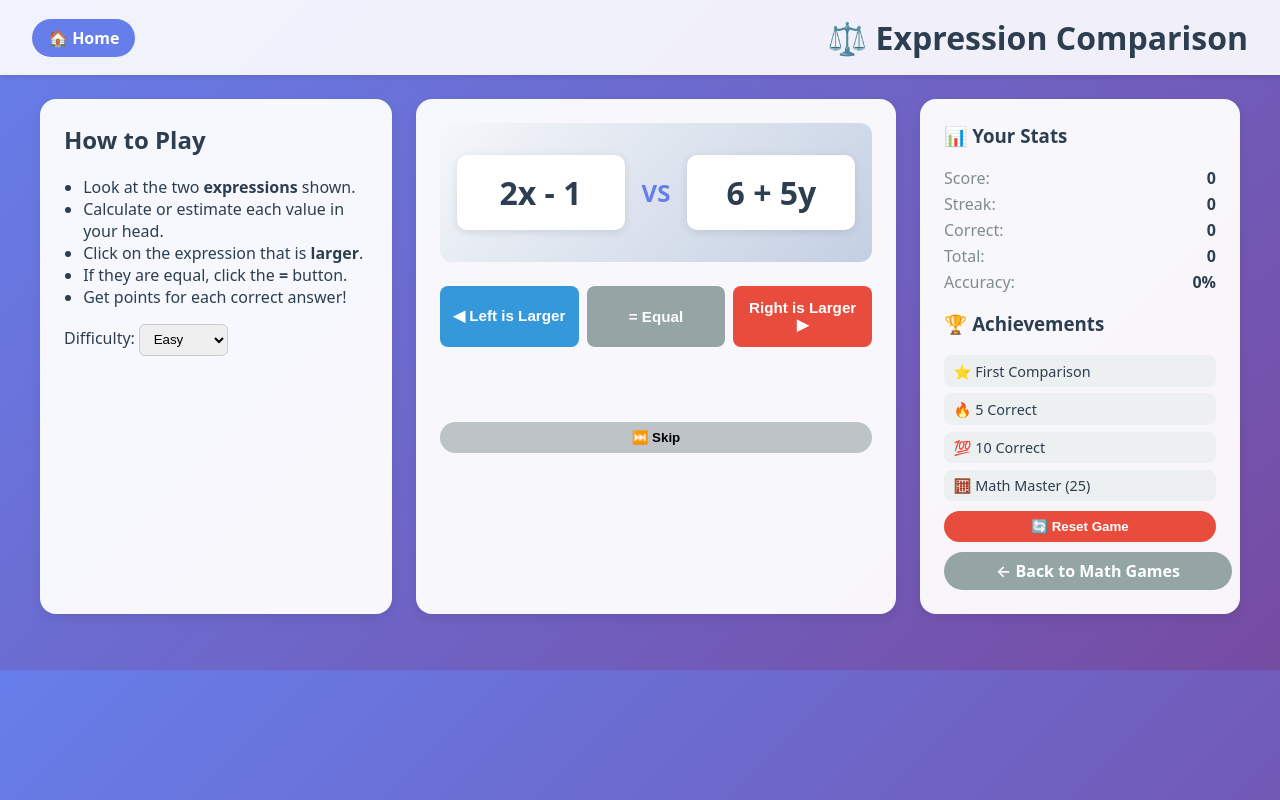
After one commit to rt75272/McAllister, a Flask app: page /expression-comparison in a window 1280 px wide. The commit adds this page. Run offline with Flask 3, Linux system fonts and the light colour scheme.

Commit message:
Expression comparsion

```diff
--- a/math_practice/app.py
+++ b/math_practice/app.py
@@ -319,6 +319,11 @@ def skip():
 def verb_detective():
     return render_template('verb_detective.html')
 
+@app.route('/expression-comparison', methods=['GET'])
+def expression_comparison():
+    """Expression Comparison game page."""
+    return render_template('expression_comparison.html')
+
 # The big red activation button.
 if __name__ == '__main__':
     app.run(debug=True)
--- /dev/null
+++ b/math_practice/static/css/expression_comparison.css
@@ -0,0 +1,270 @@
+body {
+    margin: 0;
+    font-family: system-ui, -apple-system, BlinkMacSystemFont, "Segoe UI", sans-serif;
+    background: linear-gradient(135deg, #667eea 0%, #764ba2 100%);
+    color: #2c3e50;
+}
+
+.nav-header {
+    display: flex;
+    align-items: center;
+    justify-content: space-between;
+    padding: 1rem 2rem;
+    background: rgba(255, 255, 255, 0.9);
+    box-shadow: 0 2px 6px rgba(0,0,0,0.1);
+}
+
+.home-btn {
+    text-decoration: none;
+    padding: 0.5rem 1rem;
+    border-radius: 999px;
+    background: #667eea;
+    color: white;
+    font-weight: 600;
+}
+
+.game-title {
+    margin: 0;
+}
+
+.comparison-container {
+    max-width: 1200px;
+    margin: 1.5rem auto;
+    display: grid;
+    grid-template-columns: 1.1fr 1.5fr 1fr;
+    gap: 1.5rem;
+    padding: 0 1.5rem 2rem;
+}
+
+.instructions-card,
+.game-area,
+.stats-panel {
+    background: rgba(255, 255, 255, 0.95);
+    border-radius: 16px;
+    padding: 1.5rem;
+    box-shadow: 0 4px 12px rgba(0,0,0,0.08);
+}
+
+.instructions-card h2 {
+    margin-top: 0;
+}
+
+.instructions-card ul {
+    padding-left: 1.2rem;
+}
+
+.difficulty-selector {
+    margin-top: 1rem;
+}
+
+.difficulty-selector select {
+    padding: 0.4rem 0.6rem;
+    border-radius: 6px;
+    border: 1px solid #ccc;
+}
+
+.comparison-display {
+    display: flex;
+    align-items: center;
+    justify-content: space-around;
+    gap: 1rem;
+    margin-bottom: 1.5rem;
+    padding: 2rem 1rem;
+    background: linear-gradient(135deg, #f5f7fa 0%, #c3cfe2 100%);
+    border-radius: 12px;
+}
+
+.expression {
+    font-size: 2rem;
+    font-weight: bold;
+    color: #2c3e50;
+    padding: 1rem 1.5rem;
+    background: white;
+    border-radius: 10px;
+    box-shadow: 0 2px 8px rgba(0,0,0,0.1);
+    min-width: 120px;
+    text-align: center;
+    transition: transform 0.2s;
+}
+
+.expression:hover {
+    transform: scale(1.05);
+}
+
+.vs-text {
+    font-size: 1.5rem;
+    font-weight: bold;
+    color: #667eea;
+}
+
+.comparison-buttons {
+    display: flex;
+    gap: 0.5rem;
+    margin-bottom: 1rem;
+}
+
+.compare-btn {
+    flex: 1;
+    padding: 0.8rem;
+    border-radius: 8px;
+    border: none;
+    cursor: pointer;
+    font-weight: 600;
+    font-size: 0.95rem;
+    transition: all 0.2s;
+}
+
+.left-btn {
+    background: #3498db;
+    color: white;
+}
+
+.left-btn:hover {
+    background: #2980b9;
+}
+
+.equal-btn {
+    background: #95a5a6;
+    color: white;
+}
+
+.equal-btn:hover {
+    background: #7f8c8d;
+}
+
+.right-btn {
+    background: #e74c3c;
+    color: white;
+}
+
+.right-btn:hover {
+    background: #c0392b;
+}
+
+.compare-btn.correct {
+    background: #2ecc71 !important;
+    transform: scale(1.05);
+}
+
+.compare-btn.incorrect {
+    background: #e74c3c !important;
+}
+
+.compare-btn:disabled {
+    opacity: 0.6;
+    cursor: not-allowed;
+}
+
+.feedback {
+    min-height: 1.5rem;
+    font-weight: 600;
+    margin-bottom: 0.5rem;
+    text-align: center;
+}
+
+.feedback.correct {
+    color: #27ae60;
+}
+
+.feedback.incorrect {
+    color: #c0392b;
+}
+
+.explanation {
+    min-height: 1.2rem;
+    font-size: 0.9rem;
+    color: #555;
+    text-align: center;
+    margin-bottom: 0.5rem;
+}
+
+.controls {
+    display: flex;
+    gap: 0.5rem;
+}
+
+.control-btn {
+    flex: 1;
+    padding: 0.5rem;
+    border-radius: 999px;
+    border: none;
+    cursor: pointer;
+    font-weight: 600;
+}
+
+.skip-btn {
+    background: #bdc3c7;
+}
+
+.next-btn {
+    background: #2ecc71;
+    color: white;
+}
+
+.stats-card h3 {
+    margin-top: 0;
+}
+
+.stat-item {
+    display: flex;
+    justify-content: space-between;
+    margin-bottom: 0.25rem;
+}
+
+.stat-label {
+    color: #7f8c8d;
+}
+
+.stat-value {
+    font-weight: 700;
+}
+
+.achievements-card {
+    margin-top: 1rem;
+}
+
+.achievement {
+    padding: 0.4rem 0.6rem;
+    border-radius: 8px;
+    background: #ecf0f1;
+    margin-bottom: 0.4rem;
+    font-size: 0.9rem;
+}
+
+.achievement.unlocked {
+    background: #2ecc71;
+    color: white;
+}
+
+.reset-btn, .back-btn {
+    margin-top: 0.6rem;
+    display: block;
+    width: 100%;
+    padding: 0.5rem;
+    text-align: center;
+    border-radius: 999px;
+    border: none;
+    font-weight: 600;
+    text-decoration: none;
+}
+
+.reset-btn {
+    background: #e74c3c;
+    color: white;
+    cursor: pointer;
+}
+
+.back-btn {
+    background: #95a5a6;
+    color: white;
+}
+
+@media (max-width: 1000px) {
+    .comparison-container {
+        grid-template-columns: 1fr;
+    }
+
+    .expression {
+        font-size: 1.5rem;
+    }
+}
--- /dev/null
+++ b/math_practice/static/js/expression_comparison.js
@@ -0,0 +1,344 @@
+class ExpressionComparisonGame {
+    constructor() {
+        this.score = 0;
+        this.streak = 0;
+        this.correct = 0;
+        this.total = 0;
+        this.difficulty = 'easy';
+        this.currentProblem = null;
+        this.achievements = {
+            firstCompare: false,
+            streakFive: false,
+            perfectTen: false,
+            mathMaster: false
+        };
+
+        this.setupEventListeners();
+        this.generateNewProblem();
+        this.updateStats();
+    }
+
+    setupEventListeners() {
+        document.getElementById('difficulty').addEventListener('change', (e) => {
+            this.difficulty = e.target.value;
+            this.generateNewProblem();
+        });
+
+        document.getElementById('leftBtn').addEventListener('click', () => this.checkAnswer('left'));
+        document.getElementById('equalBtn').addEventListener('click', () => this.checkAnswer('equal'));
+        document.getElementById('rightBtn').addEventListener('click', () => this.checkAnswer('right'));
+        document.getElementById('skipBtn').addEventListener('click', () => this.skipProblem());
+        document.getElementById('nextBtn').addEventListener('click', () => this.nextProblem());
+        document.getElementById('resetBtn').addEventListener('click', () => this.resetGame());
+    }
+
+    generateExpression(difficulty) {
+        let expr, value;
+        const variables = ['x', 'y', 'z', 'n', 'm'];
+        const varName = variables[Math.floor(Math.random() * variables.length)];
+        const varValue = Math.floor(Math.random() * 10) + 1; // Random value for the variable
+
+        if (difficulty === 'easy') {
+            const type = Math.floor(Math.random() * 3);
+
+            if (type === 0) {
+                // Simple: coefficient * variable + constant (e.g., 3x + 2)
+                const coeff = Math.floor(Math.random() * 5) + 1;
+                const constant = Math.floor(Math.random() * 10) + 1;
+                expr = `${coeff}${varName} + ${constant}`;
+                value = coeff * varValue + constant;
+                this.lastVarValues = { [varName]: varValue };
+            } else if (type === 1) {
+                // Simple: coefficient * variable - constant (e.g., 4x - 3)
+                const coeff = Math.floor(Math.random() * 5) + 2;
+                const constant = Math.floor(Math.random() * 8) + 1;
+                expr = `${coeff}${varName} - ${constant}`;
+                value = coeff * varValue - constant;
+                this.lastVarValues = { [varName]: varValue };
+            } else {
+                // Simple: constant + coefficient * variable (e.g., 5 + 2x)
+                const constant = Math.floor(Math.random() * 10) + 1;
+                const coeff = Math.floor(Math.random() * 5) + 1;
+                expr = `${constant} + ${coeff}${varName}`;
+                value = constant + coeff * varValue;
+                this.lastVarValues = { [varName]: varValue };
+            }
+        } else if (difficulty === 'medium') {
+            const type = Math.floor(Math.random() * 4);
+
+            if (type === 0) {
+                // Two-term: ax + b + c (e.g., 2x + 5 + 3)
+                const coeff = Math.floor(Math.random() * 6) + 1;
+                const const1 = Math.floor(Math.random() * 10) + 1;
+                const const2 = Math.floor(Math.random() * 8) + 1;
+                expr = `${coeff}${varName} + ${const1} + ${const2}`;
+                value = coeff * varValue + const1 + const2;
+                this.lastVarValues = { [varName]: varValue };
+            } else if (type === 1) {
+                // Mixed operations: ax + b - c (e.g., 4x + 7 - 2)
+                const coeff = Math.floor(Math.random() * 6) + 1;
+                const const1 = Math.floor(Math.random() * 10) + 1;
+                const const2 = Math.floor(Math.random() * 8) + 1;
+                expr = `${coeff}${varName} + ${const1} - ${const2}`;
+                value = coeff * varValue + const1 - const2;
+                this.lastVarValues = { [varName]: varValue };
+            } else if (type === 2) {
+                // Parentheses: (x + a) * b (e.g., (x + 3) × 2)
+                const const1 = Math.floor(Math.random() * 8) + 1;
+                const multiplier = Math.floor(Math.random() * 4) + 2;
+                expr = `(${varName} + ${const1}) × ${multiplier}`;
+                value = (varValue + const1) * multiplier;
+                this.lastVarValues = { [varName]: varValue };
+            } else {
+                // Multiple coefficient: ax - b + c (e.g., 5x - 4 + 6)
+                const coeff = Math.floor(Math.random() * 6) + 2;
+                const const1 = Math.floor(Math.random() * 10) + 1;
+                const const2 = Math.floor(Math.random() * 8) + 1;
+                expr = `${coeff}${varName} - ${const1} + ${const2}`;
+                value = coeff * varValue - const1 + const2;
+                this.lastVarValues = { [varName]: varValue };
+            }
+        } else { // hard
+            const type = Math.floor(Math.random() * 5);
+
+            if (type === 0) {
+                // Complex: (ax + b) × c - d (e.g., (2x + 3) × 4 - 5)
+                const coeff = Math.floor(Math.random() * 5) + 1;
+                const const1 = Math.floor(Math.random() * 8) + 1;
+                const multiplier = Math.floor(Math.random() * 4) + 2;
+                const const2 = Math.floor(Math.random() * 10) + 1;
+                expr = `(${coeff}${varName} + ${const1}) × ${multiplier} - ${const2}`;
+                value = (coeff * varValue + const1) * multiplier - const2;
+                this.lastVarValues = { [varName]: varValue };
+            } else if (type === 1) {
+                // Division: (ax + b) ÷ c (e.g., (6x + 9) ÷ 3)
+                const divisor = Math.floor(Math.random() * 3) + 2;
+                const coeff = Math.floor(Math.random() * 4) + 1;
+                const const1 = divisor * Math.floor(Math.random() * 5); // Ensure divisible
+                expr = `(${coeff}${varName} + ${const1}) ÷ ${divisor}`;
+                value = (coeff * varValue + const1) / divisor;
+                this.lastVarValues = { [varName]: varValue };
+            } else if (type === 2) {
+                // Nested: a(x + b) + c (e.g., 3(x + 4) + 7)
+                const coeff = Math.floor(Math.random() * 5) + 2;
+                const const1 = Math.floor(Math.random() * 6) + 1;
+                const const2 = Math.floor(Math.random() * 10) + 1;
+                expr = `${coeff}(${varName} + ${const1}) + ${const2}`;
+                value = coeff * (varValue + const1) + const2;
+                this.lastVarValues = { [varName]: varValue };
+            } else if (type === 3) {
+                // Complex nested: (ax - b) × c + d (e.g., (4x - 2) × 3 + 5)
+                const coeff = Math.floor(Math.random() * 5) + 2;
+                const const1 = Math.floor(Math.random() * 8) + 1;
+                const multiplier = Math.floor(Math.random() * 4) + 2;
+                const const2 = Math.floor(Math.random() * 10) + 1;
+                expr = `(${coeff}${varName} - ${const1}) × ${multiplier} + ${const2}`;
+                value = (coeff * varValue - const1) * multiplier + const2;
+                this.lastVarValues = { [varName]: varValue };
+            } else {
+                // Advanced: ax × b - c + d (e.g., 2x × 3 - 4 + 7)
+                const coeff = Math.floor(Math.random() * 5) + 1;
+                const multiplier = Math.floor(Math.random() * 4) + 2;
+                const const1 = Math.floor(Math.random() * 10) + 1;
+                const const2 = Math.floor(Math.random() * 8) + 1;
+                expr = `${coeff}${varName} × ${multiplier} - ${const1} + ${const2}`;
+                value = coeff * varValue * multiplier - const1 + const2;
+                this.lastVarValues = { [varName]: varValue };
+            }
+        }
+
+        return { expr, value };
+    }
+
+    generateNewProblem() {
+        const left = this.generateExpression(this.difficulty);
+        const leftVars = { ...this.lastVarValues };
+        const right = this.generateExpression(this.difficulty);
+        const rightVars = { ...this.lastVarValues };
+
+        // Occasionally make them equal
+        if (Math.random() < 0.15) {
+            right.value = left.value;
+        }
+
+        this.currentProblem = {
+            left: { ...left, varValues: leftVars },
+            right: { ...right, varValues: rightVars }
+        };
+
+        // Determine correct answer
+        if (left.value > right.value) {
+            this.currentProblem.answer = 'left';
+        } else if (right.value > left.value) {
+            this.currentProblem.answer = 'right';
+        } else {
+            this.currentProblem.answer = 'equal';
+        }
+
+        document.getElementById('expression1').textContent = left.expr;
+        document.getElementById('expression2').textContent = right.expr;
+        document.getElementById('feedback').textContent = '';
+        document.getElementById('feedback').className = 'feedback';
+        document.getElementById('explanation').textContent = '';
+        document.getElementById('nextBtn').style.display = 'none';
+        document.getElementById('skipBtn').style.display = 'inline-block';
+
+        // Re-enable buttons
+        document.querySelectorAll('.compare-btn').forEach(btn => {
+            btn.disabled = false;
+            btn.classList.remove('correct', 'incorrect');
+        });
+    }
+
+    checkAnswer(userChoice) {
+        const correct = this.currentProblem.answer;
+        this.total++;
+
+        // Disable all buttons
+        document.querySelectorAll('.compare-btn').forEach(btn => btn.disabled = true);
+
+        const leftBtn = document.getElementById('leftBtn');
+        const equalBtn = document.getElementById('equalBtn');
+        const rightBtn = document.getElementById('rightBtn');
+
+        if (userChoice === correct) {
+            this.correct++;
+            this.streak++;
+            this.score += 10;
+
+            // Highlight correct button
+            if (userChoice === 'left') leftBtn.classList.add('correct');
+            else if (userChoice === 'equal') equalBtn.classList.add('correct');
+            else rightBtn.classList.add('correct');
+
+            document.getElementById('feedback').textContent = '✓ Correct!';
+            document.getElementById('feedback').className = 'feedback correct';
+            this.checkAchievements();
+            this.updateStats();
+
+            // Auto-advance after short delay
+            setTimeout(() => {
+                this.generateNewProblem();
+            }, 800);
+        } else {
+            this.streak = 0;
+
+            // Highlight wrong button
+            if (userChoice === 'left') leftBtn.classList.add('incorrect');
+            else if (userChoice === 'equal') equalBtn.classList.add('incorrect');
+            else rightBtn.classList.add('incorrect');
+
+            // Highlight correct button
+            if (correct === 'left') leftBtn.classList.add('correct');
+            else if (correct === 'equal') equalBtn.classList.add('correct');
+            else rightBtn.classList.add('correct');
+
+            document.getElementById('feedback').textContent = '✗ Not quite.';
+            document.getElementById('feedback').className = 'feedback incorrect';
+
+            // Build variable values explanation
+            const leftVars = this.currentProblem.left.varValues;
+            const rightVars = this.currentProblem.right.varValues;
+            const allVars = { ...leftVars, ...rightVars };
+            const varExplanation = Object.entries(allVars)
+                .map(([v, val]) => `${v} = ${val}`)
+                .join(', ');
+
+            const leftVal = this.currentProblem.left.value;
+            const rightVal = this.currentProblem.right.value;
+            document.getElementById('explanation').textContent =
+                `Where ${varExplanation}: ${this.currentProblem.left.expr} = ${leftVal}, ${this.currentProblem.right.expr} = ${rightVal}`;
+
+            this.updateStats();
+            document.getElementById('nextBtn').style.display = 'inline-block';
+            document.getElementById('skipBtn').style.display = 'none';
+        }
+    }
+
+    skipProblem() {
+        this.streak = 0;
+        this.total++;
+        document.getElementById('feedback').textContent = '⏭️ Skipped.';
+        document.getElementById('feedback').className = 'feedback';
+
+        // Build variable values explanation
+        const leftVars = this.currentProblem.left.varValues;
+        const rightVars = this.currentProblem.right.varValues;
+        const allVars = { ...leftVars, ...rightVars };
+        const varExplanation = Object.entries(allVars)
+            .map(([v, val]) => `${v} = ${val}`)
+            .join(', ');
+
+        const leftVal = this.currentProblem.left.value;
+        const rightVal = this.currentProblem.right.value;
+        document.getElementById('explanation').textContent =
+            `Where ${varExplanation}: ${this.currentProblem.left.expr} = ${leftVal}, ${this.currentProblem.right.expr} = ${rightVal}`;
+
+        this.updateStats();
+        this.generateNewProblem();
+    }
+
+    nextProblem() {
+        this.generateNewProblem();
+    }
+
+    resetGame() {
+        if (confirm('Reset Number Comparison progress?')) {
+            this.score = 0;
+            this.streak = 0;
+            this.correct = 0;
+            this.total = 0;
+            this.achievements = {
+                firstCompare: false,
+                streakFive: false,
+                perfectTen: false,
+                mathMaster: false
+            };
+
+            document.querySelectorAll('.achievement').forEach(a => a.classList.remove('unlocked'));
+            this.updateStats();
+            this.generateNewProblem();
+        }
+    }
+
+    updateStats() {
+        document.getElementById('score').textContent = this.score;
+        document.getElementById('streak').textContent = this.streak;
+        document.getElementById('correct').textContent = this.correct;
+        document.getElementById('total').textContent = this.total;
+        const accuracy = this.total > 0 ? Math.round((this.correct / this.total) * 100) : 0;
+        document.getElementById('accuracy').textContent = `${accuracy}%`;
+    }
+
+    checkAchievements() {
+        if (!this.achievements.firstCompare && this.correct >= 1) {
+            this.achievements.firstCompare = true;
+            this.unlockAchievement('firstCompare');
+        }
+        if (!this.achievements.streakFive && this.correct >= 5) {
+            this.achievements.streakFive = true;
+            this.unlockAchievement('streakFive');
+        }
+        if (!this.achievements.perfectTen && this.correct >= 10) {
+            this.achievements.perfectTen = true;
+            this.unlockAchievement('perfectTen');
+        }
+        if (!this.achievements.mathMaster && this.correct >= 25) {
+            this.achievements.mathMaster = true;
+            this.unlockAchievement('mathMaster');
+        }
+    }
+
+    unlockAchievement(key) {
+        const el = document.querySelector(`.achievement[data-achievement="${key}"]`);
+        if (el) {
+            el.classList.add('unlocked');
+        }
+    }
+}
+
+window.addEventListener('DOMContentLoaded', () => {
+    console.log('Expression Comparison game initializing...');
+    const game = new ExpressionComparisonGame();
+    console.log('Expression Comparison game initialized successfully');
+});
--- /dev/null
+++ b/math_practice/templates/expression_comparison.html
@@ -0,0 +1,84 @@
+<!DOCTYPE html>
+<html lang="en">
+<head>
+    <meta charset="UTF-8">
+    <title>Expression Comparison - Mrs. McAllister's Learning Center</title>
+    <meta name="viewport" content="width=device-width, initial-scale=1.0">
+    <link rel="icon" type="image/x-icon" href="{{ url_for('static', filename='favicon.ico') }}">
+    <link rel="stylesheet" href="{{ url_for('static', filename='css/expression_comparison.css') }}">
+</head>
+<body>
+    <div class="nav-header">
+        <a href="{{ url_for('home') }}" class="home-btn">🏠 Home</a>
+        <h1 class="game-title">⚖️ Expression Comparison</h1>
+    </div>
+
+    <div class="comparison-container">
+        <div class="instructions-card">
+            <h2>How to Play</h2>
+            <ul>
+                <li>Look at the two <strong>expressions</strong> shown.</li>
+                <li>Calculate or estimate each value in your head.</li>
+                <li>Click on the expression that is <strong>larger</strong>.</li>
+                <li>If they are equal, click the <strong>=</strong> button.</li>
+                <li>Get points for each correct answer!</li>
+            </ul>
+
+            <div class="difficulty-selector">
+                <label>Difficulty:</label>
+                <select id="difficulty">
+                    <option value="easy">Easy</option>
+                    <option value="medium">Medium</option>
+                    <option value="hard">Hard</option>
+                </select>
+            </div>
+        </div>
+
+        <div class="game-area">
+            <div class="comparison-display">
+                <div id="expression1" class="expression left-expression">5 + 3</div>
+                <div class="vs-text">VS</div>
+                <div id="expression2" class="expression right-expression">2 × 4</div>
+            </div>
+
+            <div class="comparison-buttons">
+                <button id="leftBtn" class="compare-btn left-btn">◀ Left is Larger</button>
+                <button id="equalBtn" class="compare-btn equal-btn">= Equal</button>
+                <button id="rightBtn" class="compare-btn right-btn">Right is Larger ▶</button>
+            </div>
+
+            <div id="feedback" class="feedback"></div>
+            <div id="explanation" class="explanation"></div>
+
+            <div class="controls">
+                <button id="skipBtn" class="control-btn skip-btn">⏭️ Skip</button>
+                <button id="nextBtn" class="control-btn next-btn" style="display:none;">Next ➡️</button>
+            </div>
+        </div>
+
+        <div class="stats-panel">
+            <div class="stats-card">
+                <h3>📊 Your Stats</h3>
+                <div class="stat-item"><span class="stat-label">Score:</span><span id="score" class="stat-value">0</span></div>
+                <div class="stat-item"><span class="stat-label">Streak:</span><span id="streak" class="stat-value">0</span></div>
+                <div class="stat-item"><span class="stat-label">Correct:</span><span id="correct" class="stat-value">0</span></div>
+                <div class="stat-item"><span class="stat-label">Total:</span><span id="total" class="stat-value">0</span></div>
+                <div class="stat-item"><span class="stat-label">Accuracy:</span><span id="accuracy" class="stat-value">0%</span></div>
+            </div>
+
+            <div class="achievements-card">
+                <h3>🏆 Achievements</h3>
+                <div class="achievement" data-achievement="firstCompare">⭐ First Comparison</div>
+                <div class="achievement" data-achievement="streakFive">🔥 5 Correct</div>
+                <div class="achievement" data-achievement="perfectTen">💯 10 Correct</div>
+                <div class="achievement" data-achievement="mathMaster">🧮 Math Master (25)</div>
+
+                <button id="resetBtn" class="reset-btn">🔄 Reset Game</button>
+                <a href="{{ url_for('math_games') }}" class="back-btn">← Back to Math Games</a>
+            </div>
+        </div>
+    </div>
+
+    <script src="{{ url_for('static', filename='js/expression_comparison.js') }}"></script>
+</body>
+</html>
--- a/math_practice/templates/home.html
+++ b/math_practice/templates/home.html
@@ -266,7 +266,7 @@
                     <h2 class="section-title">Math Games</h2>
                 </div>
                 <div class="section-content">
-                    <div class="game-count">10 Games Available</div>
+                    <div class="game-count">11 Games Available</div>
                     <p class="section-description">
                         Master mathematical concepts through engaging and interactive games. From basic operations to advanced topics like exponents and fractions!
                     </p>
--- a/math_practice/templates/math_games.html
+++ b/math_practice/templates/math_games.html
@@ -408,6 +408,12 @@
                     <p>Calculate exponents! Find out what numbers raised to different powers equal. Practice computing 2^3, 5^4, and more!</p>
                     <div class="difficulty-badge">Power Calculations</div>
                 </a>
+
+                <a href="{{ url_for('expression_comparison') }}" class="activity-card" style="background: linear-gradient(135deg, #667eea 0%, #764ba2 100%);">
+                    <h3>⚖️ Expression Comparison</h3>
+                    <p>Compare two mathematical expressions and determine which is larger! Develop number sense and estimation skills through interactive practice.</p>
+                    <div class="difficulty-badge">Logic & Estimation</div>
+                </a>
             </div>
         </div>
 
```
